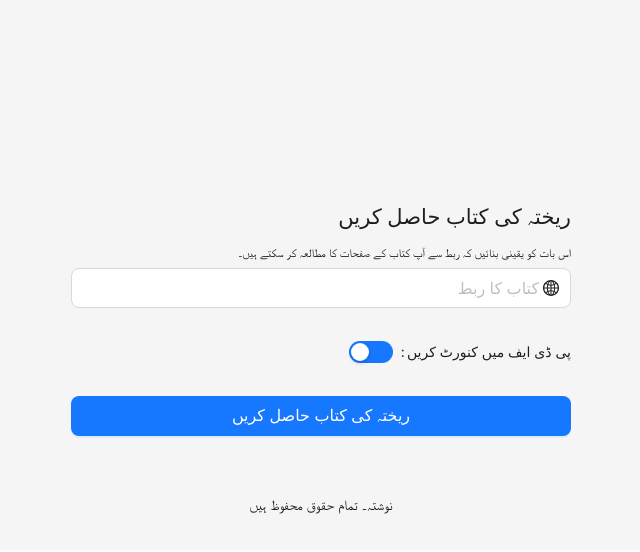
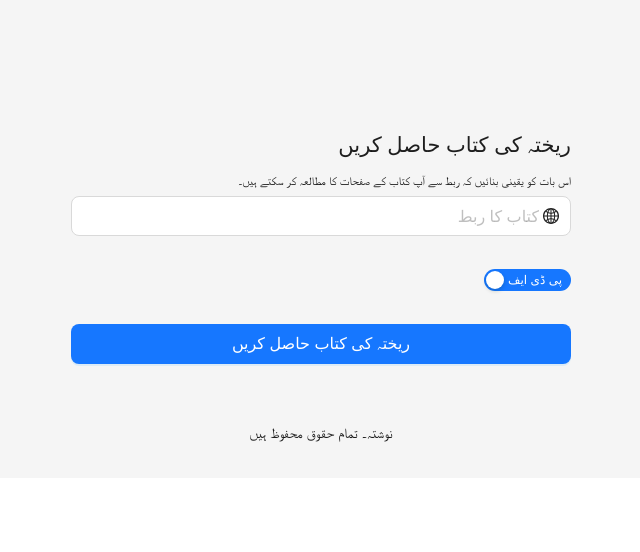
Before and after one commit to inshapardaz/library-ui, a React (Create React App) app: page /download/rekhta in a window 1280 px wide. Shown: the top 552 px of the page, without its empty margins (319-959 px from the left). Built offline with nearby package versions, Linux system fonts and the light colour scheme; a small style sheet from the web is missing.

Commit message:
Minor UI fixes for download

```diff
--- a/public/locales/en/common.json
+++ b/public/locales/en/common.json
@@ -266,7 +266,8 @@
 			"detailsLink" : "This is a link to book details page. Please provide link to page where you can read book pages."
 		},
 		"convertToPdf" : {
-			"title" : "Convert To Pdf"
+			"pdf" : "Pdf",
+			"images" : "Images"
 		},
 		"error" : "Unable to download book. Please make sure you have provided link where you can read the book pages."
 	}
--- a/public/locales/ur/common.json
+++ b/public/locales/ur/common.json
@@ -263,10 +263,11 @@
 		"url" : {
 			"title" : "کتاب کا ربط",
 			"required" : "کتاب کا ربط ضروری ہے",
-			"detailsLink" : "ربط کتاب کے مرکزی صفحے کا ہے۔ برائے مہربانی کتاب کا ربط دیں جہاں آپ کتاب کے صفحات پڑھ سکیں۔"
+			"detailsLink" : "ربط کتاب کے تعارفی صفحے کا ہے۔ برائے مہربانی کتاب کے صفحے کا ربط استعمال کریں جہاں آپ کتاب کے صفحات پڑھ سکیں۔"
 		},
 		"convertToPdf" : {
-			"title" : "پی ڈی ایف میں کنورٹ کریں"
+			"pdf" : "پی ڈی ایف",
+			"images" : "صفحات"
 		},
 		"error" : "کتاب حاصل  نہیں کر سکے۔ کیا آپ نے کتاب کا درست ربط استعمال کیا ہے؟ برائے مہربانی دوبارہ کوشش کیجیے۔"
 	}
--- a/src/pages/download-rekhta.jsx
+++ b/src/pages/download-rekhta.jsx
@@ -84,9 +84,11 @@
                         }]}>
                         <Input prefix={<GlobalOutlined className="site-form-item-icon" />} placeholder={t('downloader.url.title')} />
                     </Form.Item>
-                    <Form.Item label={t('downloader.convertToPdf.title')} valuePropName="checked"
+                    <Form.Item valuePropName="checked"
                         name="convertToPdf" initialValue="true">
-                        <Switch defaultChecked={true} />
+                        <Switch defaultChecked={true}
+                            checkedChildren={t('downloader.convertToPdf.pdf')}
+                            unCheckedChildren={t('downloader.convertToPdf.images')} />
                     </Form.Item>
                     <Form.Item>
                         <Space direction="vertical" size="middle" style={{ width: '100%' }}>
--- a/src/styles/common.module.scss
+++ b/src/styles/common.module.scss
@@ -292,5 +292,9 @@
 .downloader {
   margin: 0 auto;
   max-width: 500px;
-  padding-top: 200px;
+  padding-top: 10%;
+
+  @include when-mobile-device {
+      padding: 20px 10px;
+  }
 }
```
